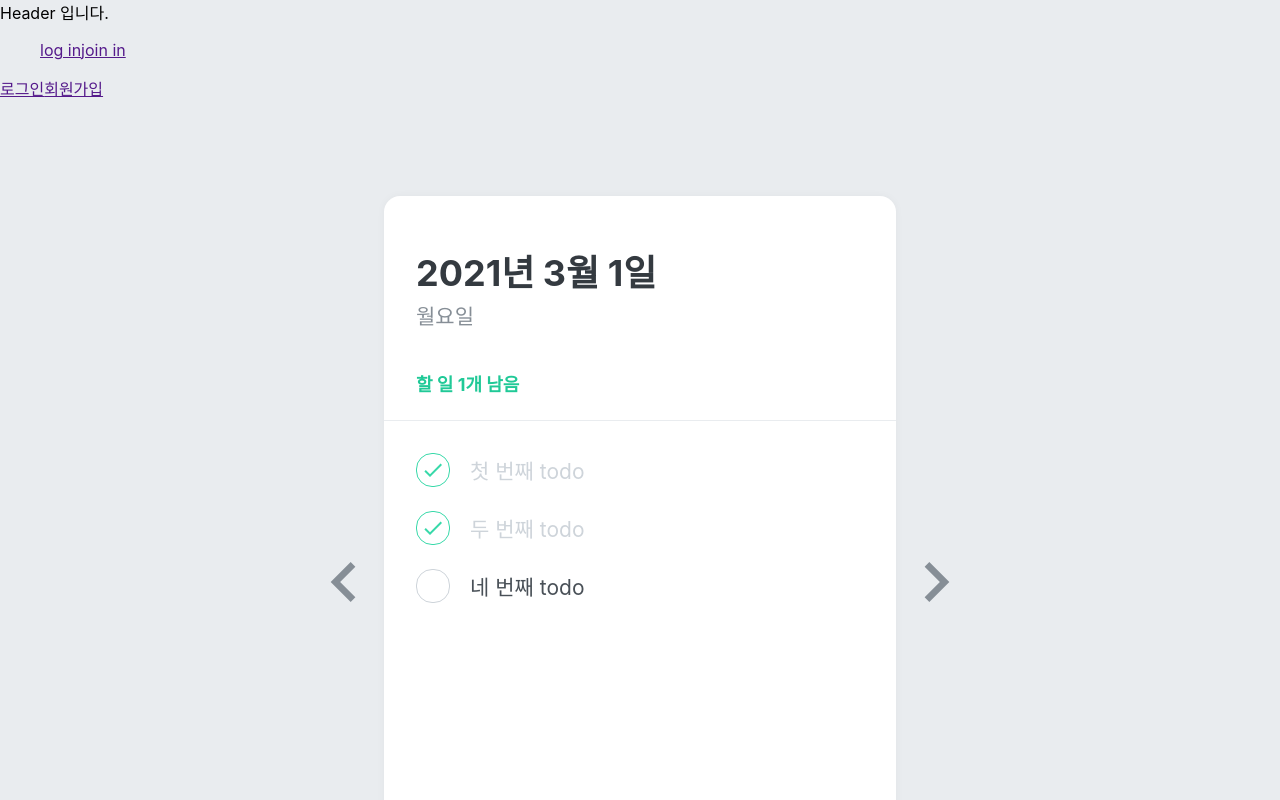
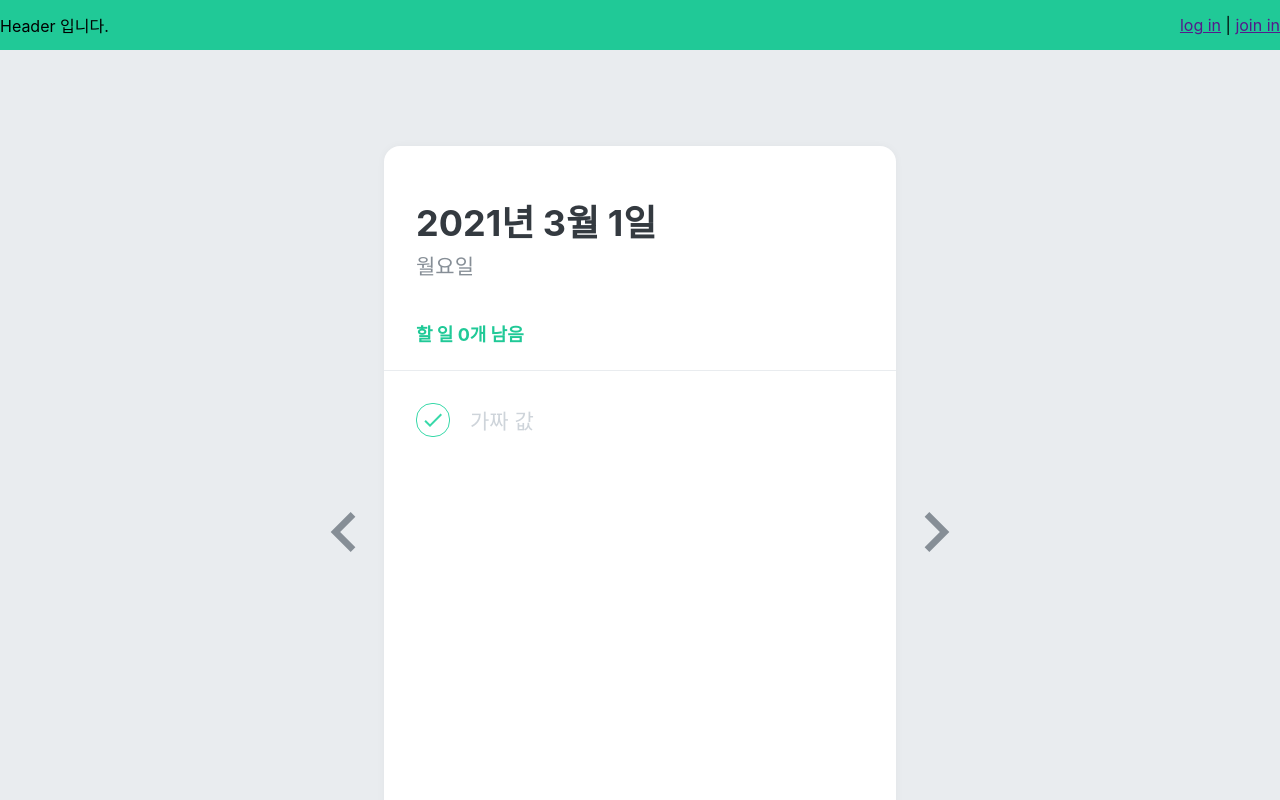
Before and after one commit to sally0226/Ract_Study, a React (Create React App) app in the folder nodejs_react_todolist/frontend/: page / in a window 1280 px wide. Shown: the top 800 px of the page. Built offline with nearby package versions, Linux system fonts and the light colour scheme; no server answers.

Commit message:
Remove 기능 수정
TODO
- 날짜 바뀌면, 변경 내용 DB에 저장하기

```diff
--- a/nodejs_react_todolist/frontend/src/TodoContext.js
+++ b/nodejs_react_todolist/frontend/src/TodoContext.js
@@ -3,20 +3,9 @@ import React, {createContext, useContext, useReducer, useRef, useEffect} from 'r
 const initialTodos = [
         {
             id: 1,
-            text: '첫 번째 todo',
+            text: '가짜 값',
             done: true
         },
-        {
-            id: 2,
-            text: '두 번째 todo',
-            done: true
-        },
-
-        {
-            id: 4,
-            text: '네 번째 todo',
-            done: false
-        }
 ];
 function todoReducer(state, action){
     console.log("todoReducer",action.type);
--- a/nodejs_react_todolist/frontend/src/components/Header.js
+++ b/nodejs_react_todolist/frontend/src/components/Header.js
@@ -3,11 +3,11 @@ import styled from 'styled-components';
 
 const HeaderBlock = styled.div`
     width: parent;
-    height: 100px;
-    disppay: flex;
+    height: 50px;
+    display: flex;
     align-items: center;
     justify-content: space-between;
-
+    background-color : #20c997;
 
 `;
 
@@ -25,15 +25,10 @@ function Header(){
             <nav>
                 <ul>
                     <ll><a href="">log in</a></ll>
+                    <ll>    |    </ll>
                     <ll><a href="">join in</a></ll>
                 </ul>
             </nav>
-            <LogInBtn href=''>
-                로그인
-            </LogInBtn>
-            <SignInBtn href=''>
-                회원가입
-            </SignInBtn>
         </HeaderBlock>
     );
 }
```
